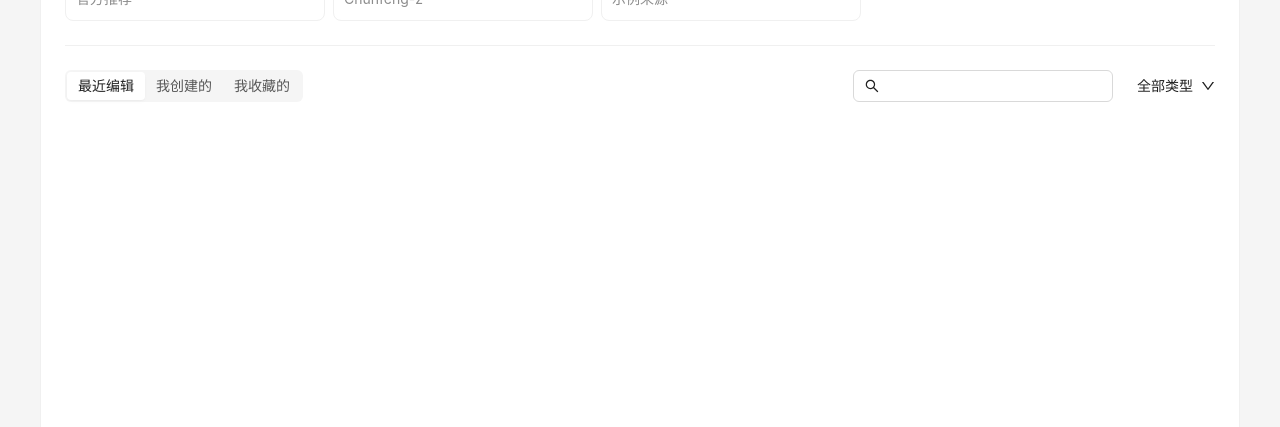
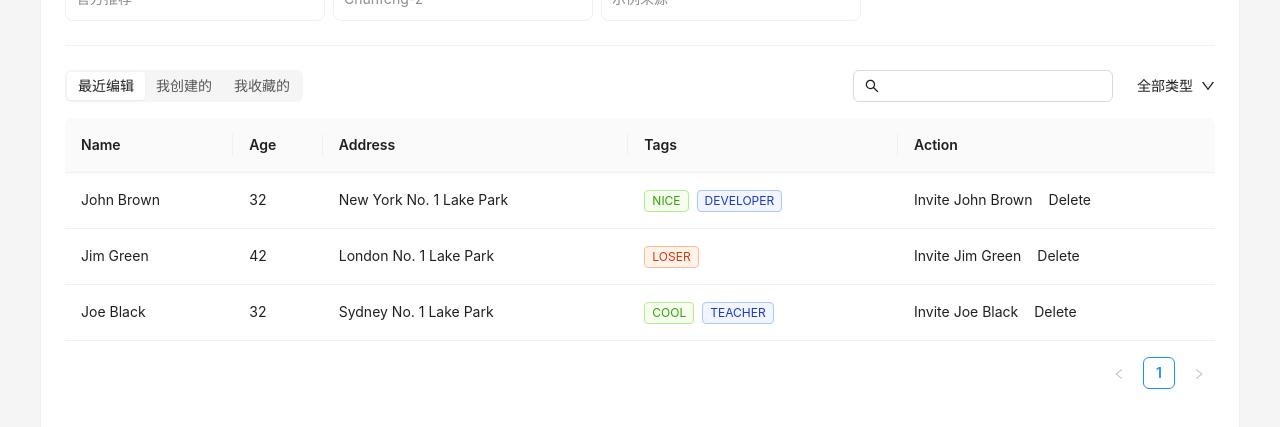
Before and after one commit to Chunfeng-z/CoolBI, a React (Vite) app: page /undefined/home in a window 1280 px wide. Shown: the part 361-788 px from the top of the page. Built offline with nearby package versions, Linux system fonts and the light colour scheme.

Commit message:
style: :lipstick: login页面背景颜色设置

```diff
--- /dev/null
+++ b/src/components/dashboard/dashboardTable.tsx
@@ -0,0 +1,94 @@
+import { Space, Table, Tag } from "antd";
+import React from "react";
+import type { TableProps } from "antd";
+
+interface DataType {
+  key: string;
+  name: string;
+  age: number;
+  address: string;
+  tags: string[];
+}
+
+const columns: TableProps<DataType>["columns"] = [
+  {
+    title: "Name",
+    dataIndex: "name",
+    key: "name",
+    render: (text) => <a>{text}</a>,
+  },
+  {
+    title: "Age",
+    dataIndex: "age",
+    key: "age",
+  },
+  {
+    title: "Address",
+    dataIndex: "address",
+    key: "address",
+  },
+  {
+    title: "Tags",
+    key: "tags",
+    dataIndex: "tags",
+    render: (_, { tags }) => (
+      <>
+        {tags.map((tag) => {
+          let color = tag.length > 5 ? "geekblue" : "green";
+          if (tag === "loser") {
+            color = "volcano";
+          }
+          return (
+            <Tag color={color} key={tag}>
+              {tag.toUpperCase()}
+            </Tag>
+          );
+        })}
+      </>
+    ),
+  },
+  {
+    title: "Action",
+    key: "action",
+    render: (_, record) => (
+      <Space size="middle">
+        <a>Invite {record.name}</a>
+        <a>Delete</a>
+      </Space>
+    ),
+  },
+];
+
+const data: DataType[] = [
+  {
+    key: "1",
+    name: "John Brown",
+    age: 32,
+    address: "New York No. 1 Lake Park",
+    tags: ["nice", "developer"],
+  },
+  {
+    key: "2",
+    name: "Jim Green",
+    age: 42,
+    address: "London No. 1 Lake Park",
+    tags: ["loser"],
+  },
+  {
+    key: "3",
+    name: "Joe Black",
+    age: 32,
+    address: "Sydney No. 1 Lake Park",
+    tags: ["cool", "teacher"],
+  },
+];
+
+const DashboardTable: React.FC = () => {
+  return (
+    <div className="dashboard-table">
+      <Table<DataType> columns={columns} dataSource={data} />
+    </div>
+  );
+};
+
+export default DashboardTable;
--- /dev/null
+++ b/src/components/starrysky/StarrySky.tsx
@@ -0,0 +1,15 @@
+import React from "react";
+import "./index.scss";
+const StarrySky: React.FC = () => {
+  return (
+    <div className="starry-sky">
+      <div className="starry-sky-layer1"></div>
+      <div className="starry-sky-layer2"></div>
+      <div className="starry-sky-layer3"></div>
+      <div className="starry-sky-layer4"></div>
+      <div className="starry-sky-layer5"></div>
+    </div>
+  );
+};
+
+export default StarrySky;
--- /dev/null
+++ b/src/components/starrysky/index.scss
@@ -0,0 +1,52 @@
+@use "sass:string";
+@use "sass:math";
+
+$duration: 400s;
+$n: 400;
+$color: rgb(153 226 255 / 78.7%);
+
+@function get-shadows($n) {
+  $result: "#{random(100)}vw #{random(100)}vh 0 #{$color}";
+
+  @for $i from 2 through $n {
+    $result: "#{$result}, #{random(100)}vw #{random(100)}vh 0 #{$color}";
+  }
+
+  @return string.unquote($string: $result);
+}
+
+@for $i from 1 through 5 {
+  $duration: $duration / 2;
+  $n: math.floor($n / 2);
+  .starry-sky-layer#{$i} {
+    $size: #{$i}px;
+
+    position: fixed;
+    top: 0;
+    left: 0;
+
+    //   z-index: -1;
+    width: $size;
+    height: $size;
+    border-radius: 50%;
+    box-shadow: get-shadows($n);
+    animation: move-up $duration linear infinite;
+
+    &::after {
+      position: inherit;
+      top: 100vh;
+      left: 0;
+      width: inherit;
+      height: inherit;
+      content: "";
+      border-radius: inherit;
+      box-shadow: inherit;
+    }
+  }
+}
+
+@keyframes move-up {
+  to {
+    transform: translateY(-100vh);
+  }
+}
--- a/src/pages/Login/Login.tsx
+++ b/src/pages/Login/Login.tsx
@@ -10,6 +10,7 @@ import {
 import { Tabs, message, theme } from "antd";
 import logo from "../../../public/icons/logo-dark.svg";
 import { useState } from "react";
+import StarrySky from "../../components/starrysky/StarrySky";
 
 type LoginType = "phone" | "account";
 
@@ -20,6 +21,7 @@ const Login: React.FC = () => {
   return (
     <ProConfigProvider hashed={false}>
       <div style={{ backgroundColor: token.colorBgContainer }}>
+        <StarrySky />
         <LoginForm
           logo={logo}
           title="Cool BI"
--- a/src/pages/Login/index.scss
+++ /dev/null
@@ -1 +0,0 @@
-// TODO:基于scss实现星空背景效果
--- a/src/pages/WorkBench/workBenchPage.tsx
+++ b/src/pages/WorkBench/workBenchPage.tsx
@@ -12,6 +12,7 @@ import {
 } from "antd";
 import RecommendDashboard from "../../components/dashboard/commendDashboard";
 import { DownOutlined, SearchOutlined } from "@ant-design/icons";
+import DashboardTable from "../../components/dashboard/dashboardTable";
 
 const items: MenuProps["items"] = [
   {
@@ -113,7 +114,10 @@ const WorkBenchPage: React.FC = () => {
       >
         <RecommendDashboard />
         <Divider />
-        <QuickActionsBar />
+        <Space direction="vertical" size="middle" style={{ width: "100%" }}>
+          <QuickActionsBar />
+          <DashboardTable />
+        </Space>
       </ProCard>
     </PageContainer>
   );
```
